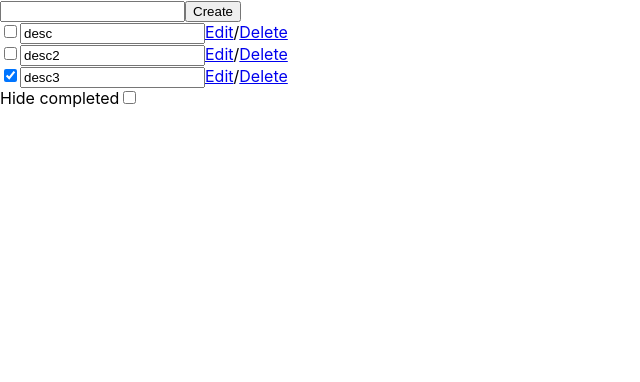
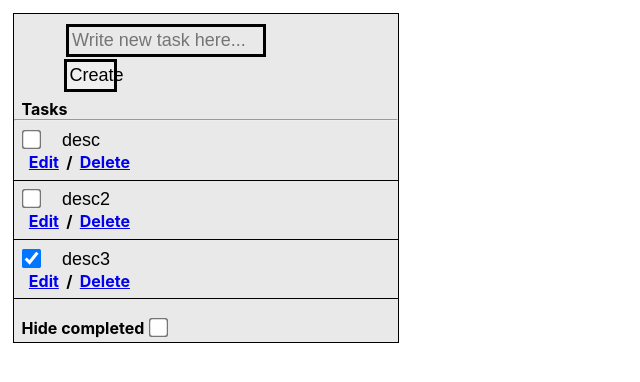
Before and after one commit to Andree37/LisgoChallenge, a React (Create React App) app in the folder client/client-app/: page / in a window 1280 px wide. Shown: the top 382 px of the page, without its empty margins (0-640 px from the left). Built offline with nearby package versions, Linux system fonts and the light colour scheme.

Commit message:
styling complete

```diff
--- a/client/client-app/src/App.js
+++ b/client/client-app/src/App.js
@@ -1,5 +1,4 @@
 import React from 'react';
-import './App.css';
 import TodoList from './TodoList'
 
 const todo = [
--- /dev/null
+++ b/client/client-app/src/Todo.css
@@ -0,0 +1,21 @@
+.tasks{
+    margin: 0 0 0 5%;
+    width: 65%;
+    border:none;
+    background-image:none;
+    background-color:transparent;
+    -webkit-box-shadow: none;
+    -moz-box-shadow: none;
+    box-shadow: none;
+    font-size: large;
+}
+
+.checkboxInput {
+    transform: scale(1.5);
+}
+
+.line {
+    border-bottom: 1px solid black;
+    padding: 2%;
+    margin: 0;
+}
--- a/client/client-app/src/Todo.js
+++ b/client/client-app/src/Todo.js
@@ -1,9 +1,9 @@
 import React, { useState } from 'react';
+import './Todo.css'
 
 export default function Todo(props) {
     const [description, setDescription] = useState(props.state.description);
     const [isComplete, setIsComplete] = useState(props.state.state === "COMPLETE");
-    let id = props.state.id;
 
     function handleDescriptionChange(e) {
         setDescription(e.target.description);
@@ -13,16 +13,16 @@ export default function Todo(props) {
         setIsComplete(!isComplete);
     }
 
-    let handleDeleteTodo = props.deleteTodo;
-
     return (
-        <section>
+        <section class="line">
             <input
+                class="checkboxInput"
                 type="checkbox"
                 checked={isComplete}
                 onChange={handleIsCompleteChange}
             />
             <input
+                class="tasks"
                 type="text"
                 value={description}
                 onChange={handleDescriptionChange}
@@ -31,7 +31,7 @@ export default function Todo(props) {
                 <label>Edit</label>
             </a>
             <label>/</label>
-            <a href="#" onClick={() => handleDeleteTodo(id)}>
+            <a href="#">
                 <label>Delete</label>
             </a>
         </section>
--- /dev/null
+++ b/client/client-app/src/TodoList.css
@@ -0,0 +1,47 @@
+.container {
+    margin: 5%;
+    margin: 1%;
+    border: 1px solid black;
+    width: 30%;
+    background-color: rgb(233, 233, 233);
+}
+
+.header {
+    margin: 2% 10% 2% 13%;
+    width: 70%;
+}
+
+.taskInput {
+    border: 3px solid black;
+    margin: 1% 5% 1% 1%;
+    width: 70%;
+    font-size: large;
+    background-color: rgb(233, 233, 233);
+    padding: 1%;
+}
+
+.btnInput {
+    border: 3px solid black;
+    margin: 0;
+    width: 20%;
+    font-size: large;
+    padding: 1%;
+}
+
+label {
+    margin: 0 0 0 2%;
+    font-weight: 700;
+}
+
+hr {
+    margin: 0;
+}
+
+.completeLabel {
+    margin-right: 1%;
+}
+
+.complete {
+    margin-top: 5%;
+    margin-bottom: 1%;
+}
--- a/client/client-app/src/TodoList.js
+++ b/client/client-app/src/TodoList.js
@@ -1,5 +1,6 @@
 import React, { useState } from 'react';
 import Todo from './Todo'
+import './TodoList.css'
 
 export default function TodoList(props) {
     const todos = props.todo;
@@ -8,18 +9,9 @@ export default function TodoList(props) {
     const [hideCompleted, setHideCompleted] = useState(false);
     const [listTodos, setListTodos] = useState(
         todos.map(todo => {
-            return <Todo state={todo} key={todo.id} deleteTodo={deleteTodo} />
+            return <Todo state={todo} key={todo.id} />
         })
     );
-
-    function deleteTodo(id) {
-        let newTodos = listTodos.filter(todo => {
-            return Number(todo.key) !== id
-        })
-        // fix this with global memory, how?
-        console.log(newTodos);
-        setListTodos(newTodos);
-    }
 
     function handleNewTaskName(e) {
         setNewTaskName(e.target.value);
@@ -34,7 +26,7 @@ export default function TodoList(props) {
             id: listTodos.length + 1
         }
         listTodos.push(
-            <Todo state={newTask} key={newTask.id} deleteTodo={deleteTodo}/>
+            <Todo state={newTask} key={newTask.id} />
         )
         let allTodos = listTodos.slice();
         setListTodos(allTodos);
@@ -45,27 +37,35 @@ export default function TodoList(props) {
     }
 
     return (
-        <section>
+        <section class="container">
+            <div class="header">
                 <input
+                    class="taskInput"
                     type="text"
                     value={newTaskName}
                     onChange={handleNewTaskName}
+                    placeholder="Write new task here..."
                 />
-            <button onClick={handleCreateTask}>
+                <button
+                    onClick={handleCreateTask}
+                    class="btnInput">
                     Create
                 </button>
-            <br />
+            </div>
+            <label>Tasks</label>
+            <hr/>
             <div>
                 {listTodos}
             </div>
-            <span>
-                <label>Hide completed</label>
+            <div class="complete">
+                <label class="completeLabel">Hide completed</label>
                 <input
+                    class="checkboxInput"
                     type="checkbox"
                     value={hideCompleted}
                     onChange={handleHideCompleted}
                 />
-            </span>
+            </div>
         </section>
     );
 }
```
Lines whose indentation alone changed are shown as unchanged.
